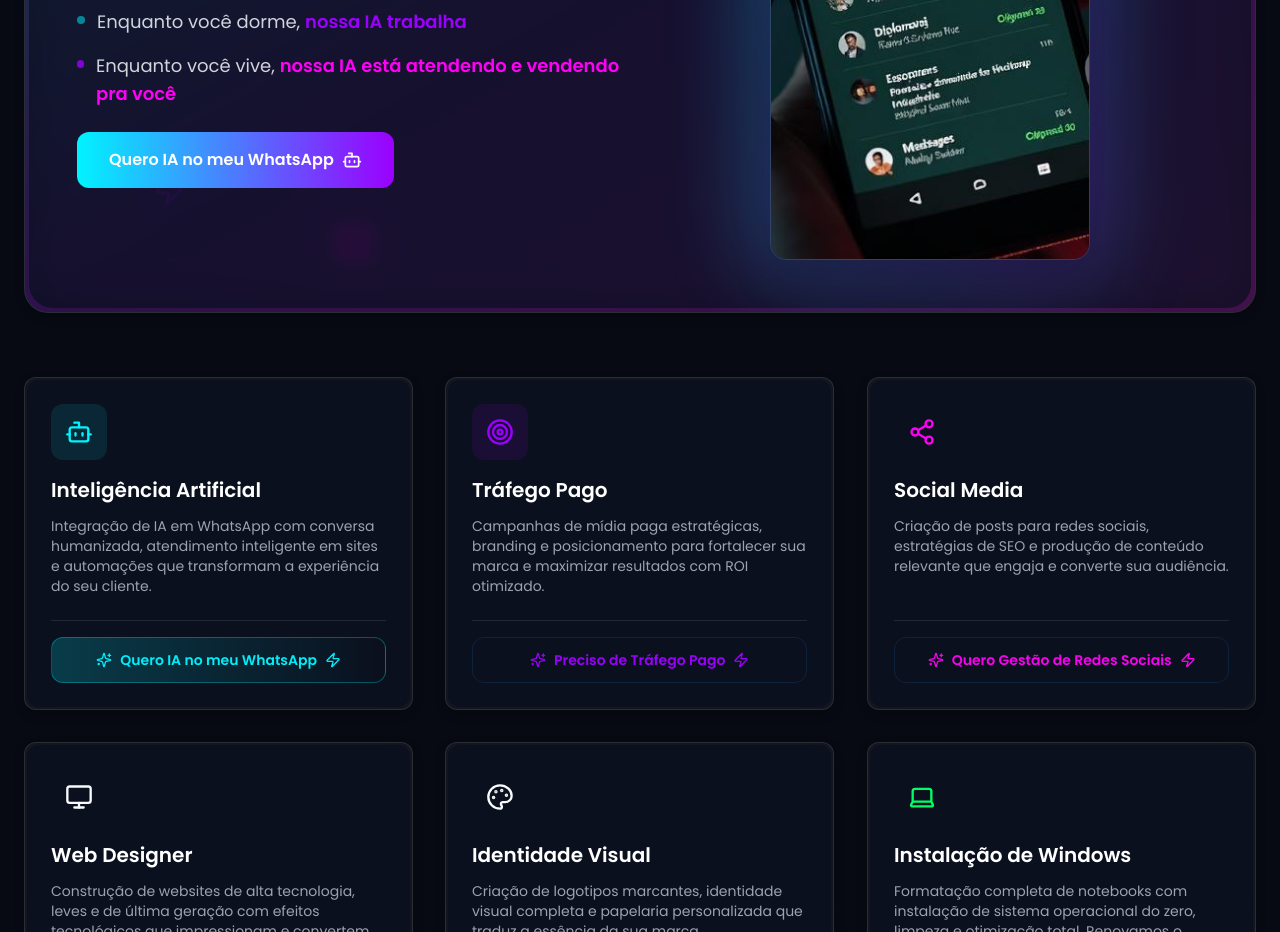
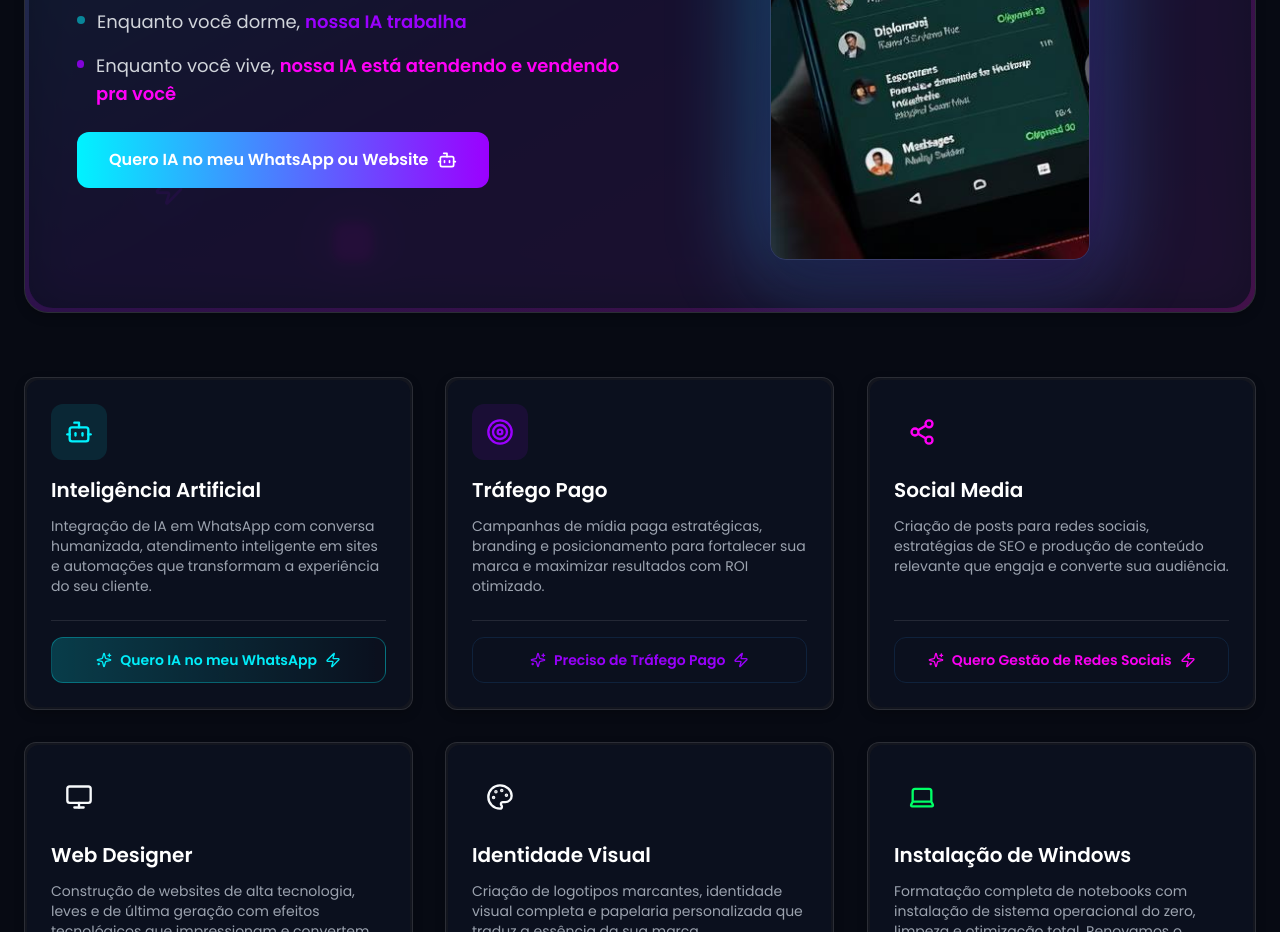
Before and after one commit to rashidi-francis/consultoria-marketing-digital, a React (Vite) app: page / in a window 1280 px wide. Shown: the part 1520-2452 px from the top of the page. Built offline with nearby package versions, Linux system fonts and the light colour scheme.

Commit message:
Update CTA text in Services CTA
Change the hero CTA text to "Quero IA no meu WhatsApp ou Website" in the Services section CTA button, ensuring consistency with other CTAs and correct icon usage.

```diff
--- a/src/components/Services.tsx
+++ b/src/components/Services.tsx
@@ -215,7 +215,7 @@ const Services = () => {
                   rel="noopener noreferrer"
                   className="inline-flex items-center gap-2 px-8 py-4 rounded-lg bg-gradient-to-r from-neon-blue to-neon-purple text-white font-semibold hover:shadow-[0_0_30px_rgba(0,243,255,0.5)] transition-all duration-300 group"
                 >
-                  Quero IA no meu WhatsApp
+                  Quero IA no meu WhatsApp ou Website
                   <Bot className="w-5 h-5 group-hover:rotate-12 transition-transform" />
                 </a>
               </div>
```
